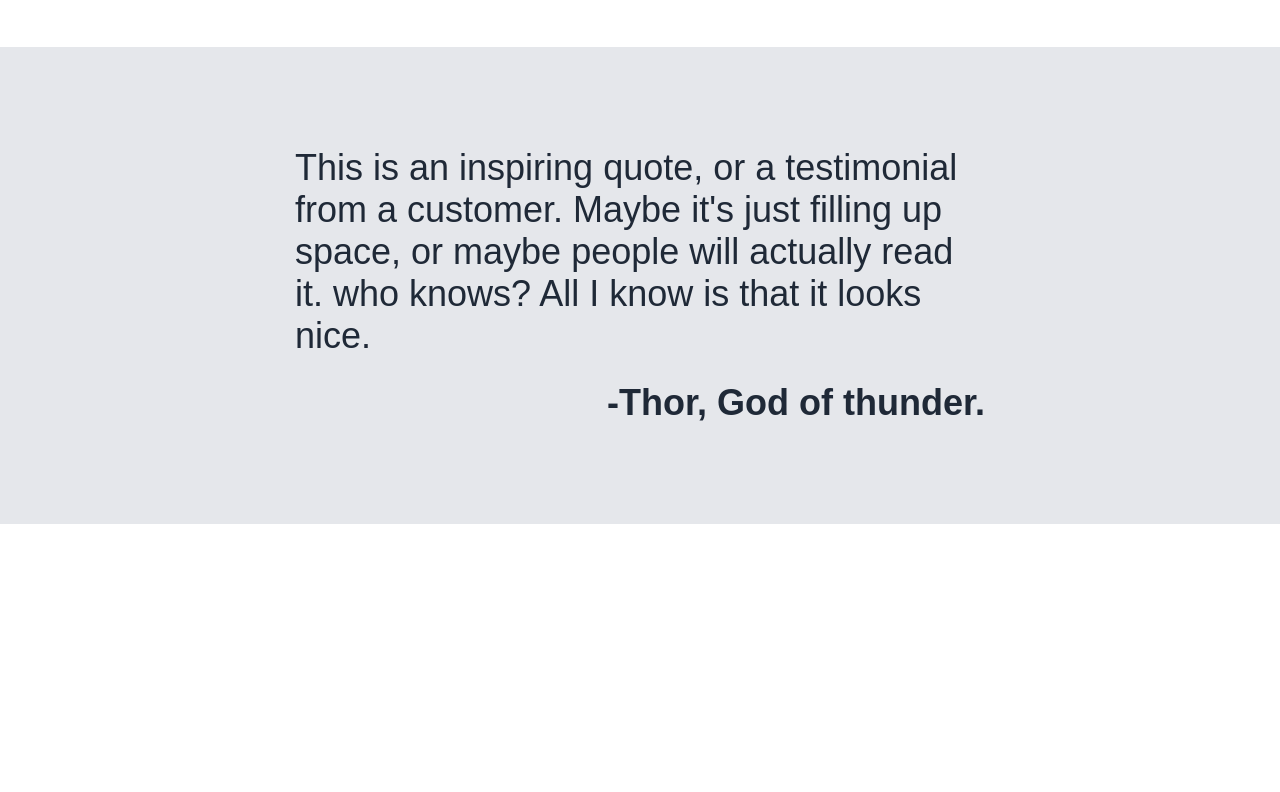
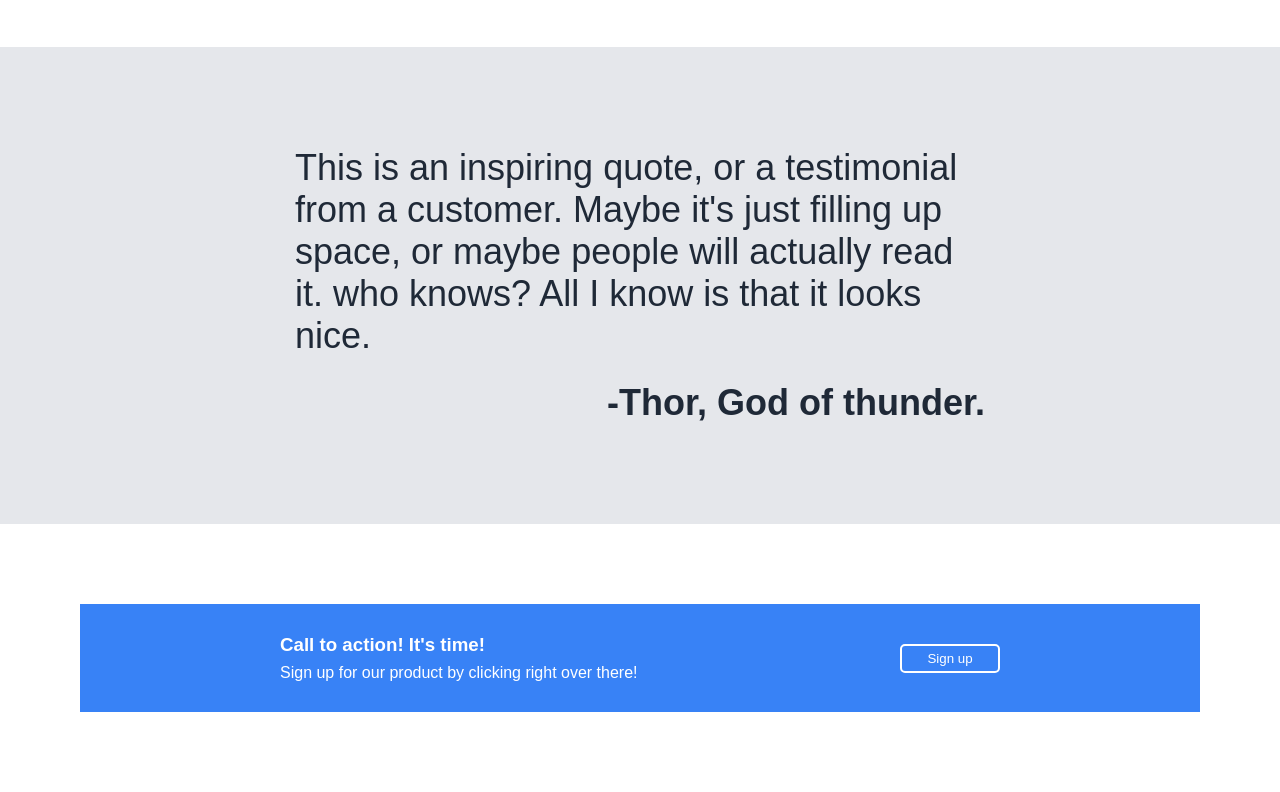
Before and after one commit to lukell1/Landing-page-, a plain HTML site: page index.html in a window 1280 px wide. Shown: the part 814-1606 px from the top of the page. Before the commit the page ends 1338 px from the top, so only its background shows below. Drawn offline with Linux system fonts and the light colour scheme.

Commit message:
add cta section

```diff
--- a/css/styles.css
+++ b/css/styles.css
@@ -166,3 +166,34 @@ a{
     justify-content: end;
     margin-top: 25px;
 }
+
+.call-to-action{
+    display: flex;
+    flex-direction: column;
+    padding: 80px;
+    font-family: Arial, Helvetica, sans-serif;
+    color: white;
+}
+
+.cta-box{
+    background: #3882f6;
+    padding: 30px 200px;
+    display: flex;
+    justify-content: space-between;
+    align-items: center;
+}
+
+.signup-btn{
+    background: #3882f6;
+    color:white;
+    border:2px white solid;
+    padding:5px 10px;
+    border-radius: 5px;
+    width: 100px;
+}
+
+.cta-left{
+    display: flex;
+    flex-direction: column;
+    gap:8px;
+}
--- a/index.html
+++ b/index.html
@@ -77,5 +77,17 @@
 </div>
 </div>
 
+<div class="call-to-action">
+    <div class="cta-box">
+        <div class="cta-left">
+        <h3>Call to action! It's time!</h3>
+        <p>Sign up for our product by clicking right over there!</p>
+    </div>
+    <div class="cta-right">
+        <button class="signup-btn">Sign up</button>
+    </div>
+    </div>
+</div>
+
 </body>
 </html>
```
